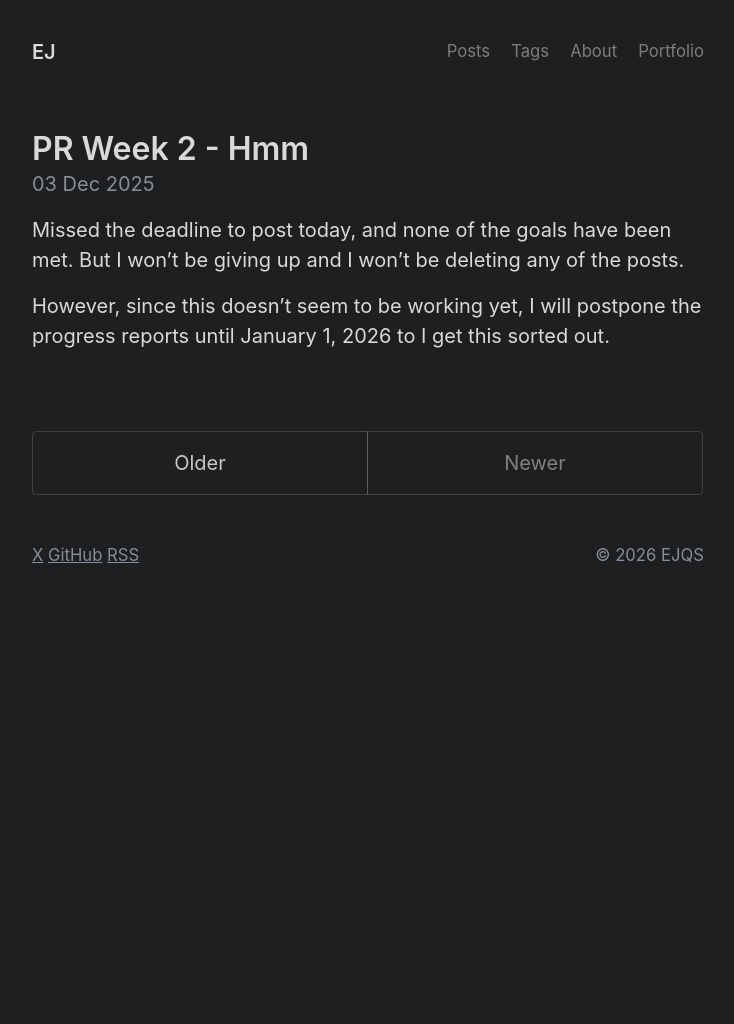
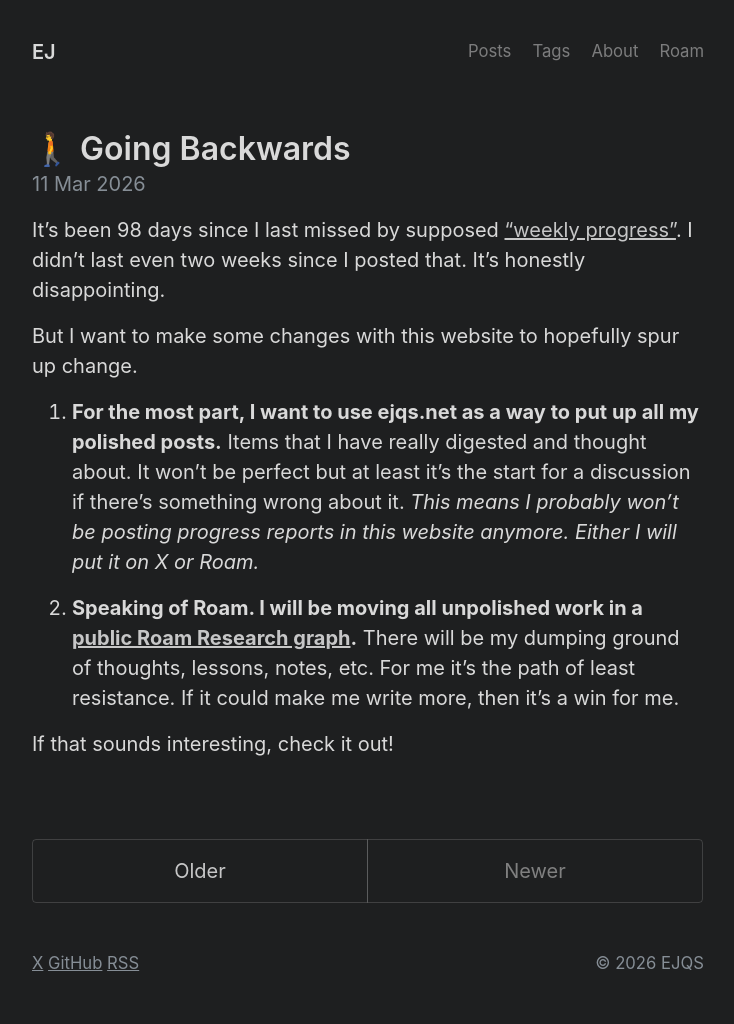
Before and after one commit to ejqs/ejqs.net, a Jekyll site: the page built from index.html, in a window 1280 px wide. Shown: the whole page, without its empty margins (272-1006 px from the left). Built offline with Jekyll 4.4.1, drawn with Linux system fonts in a browser that asks for light colours; the list of posts is cut into pages by our own code; before the commit the page ends 900 px from its top, so only the background shows below that.

Commit message:
post: updates

```diff
--- a/_config.yml
+++ b/_config.yml
@@ -50,5 +50,8 @@ nav:
   - title: About
     url: /about
 
-  - title: Portfolio
-    url: https://ejqs.dev
+  # - title: Portfolio
+  #   url: https://ejqs.dev
+
+  - title: Roam
+    url: https://roamresearch.com/#/app/ejqs-public
--- /dev/null
+++ b/_posts/2026-03-11-going-backwards.md
@@ -0,0 +1,16 @@
+---
+layout: post
+title: 🚶 Going Backwards
+tag: progress-report
+---
+
+It's been 98 days since I last missed by supposed ["weekly progress"](/2025/11/19/progressreport0/).
+I didn't last even two weeks since I posted that. It's honestly disappointing.
+
+But I want to make some changes with this website to hopefully spur up change.
+
+1. **For the most part, I want to use ejqs.net as a way to put up all my polished posts.** Items that I have really digested and thought about. It won't be perfect but at least it's the start for a discussion if there's something wrong about it. _This means I probably won't be posting progress reports in this website anymore. Either I will put it on X or Roam._
+
+2. **Speaking of Roam. I will be moving all unpolished work in a [public Roam Research graph](https://roamresearch.com/#/app/ejqs-public).** There will be my dumping ground of thoughts, lessons, notes, etc. For me it's the path of least resistance. If it could make me write more, then it's a win for me.
+
+If that sounds interesting, check it out!
--- a/about.md
+++ b/about.md
@@ -9,10 +9,12 @@ I created this website as an outlet for my thoughts and the things that I've lea
 
 ## what to expect
 
-Posting a progress report every Wednesday [^fn-x_post].
+- ~~Posting a progress report every Wednesday [^fn-x_post]~~.
+- 2026-03-11 Progress reports paused. [^fn-x_post2]
 
----
+<small>(wait are you actually reading this? send me a message on X or email ejqs@...)</small>
 
 [GitHub Source](https://github.com/ejqs/ejqs.net)
 
 [^fn-x_post]: [x.com/ejqs\_/status/19911353...](https://x.com/ejqs_/status/1991135330666246199)
+[^fn-x_post2]: [link](/2026/03/11/going-backwards/)
```
